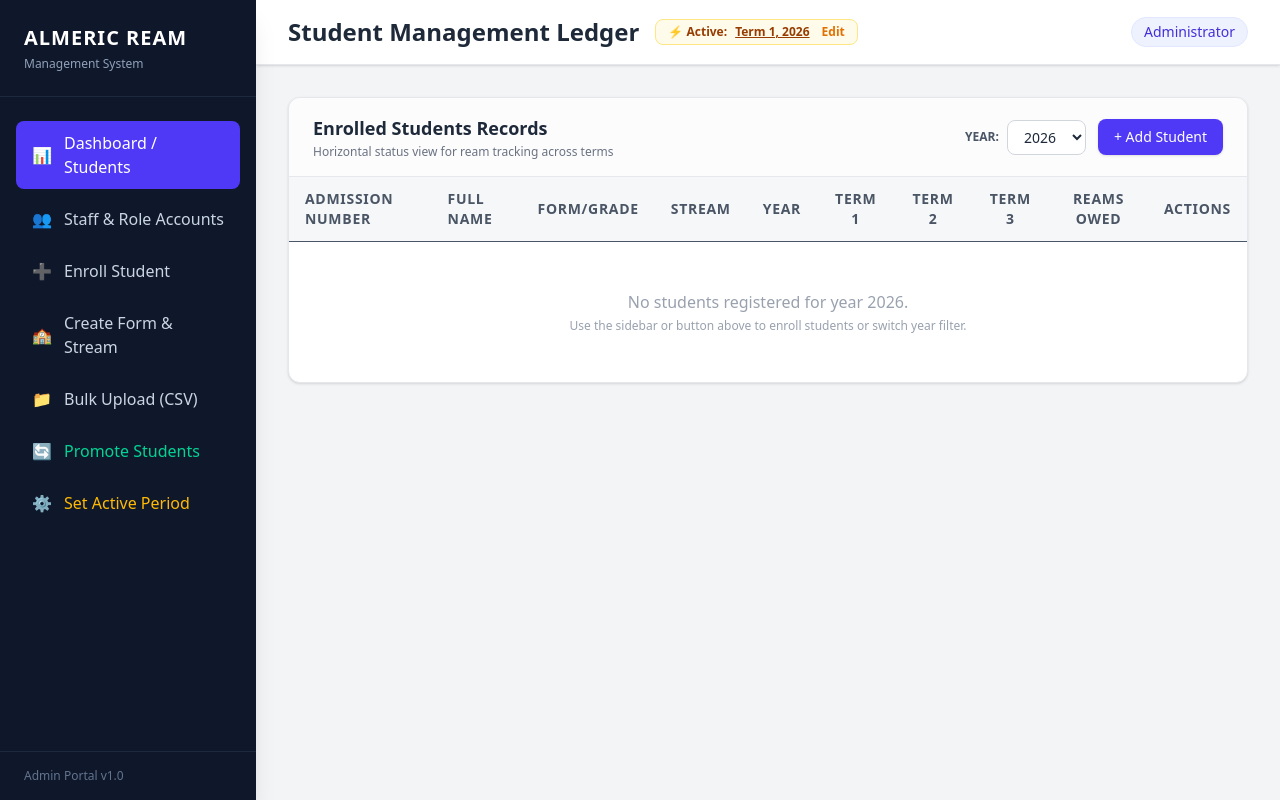
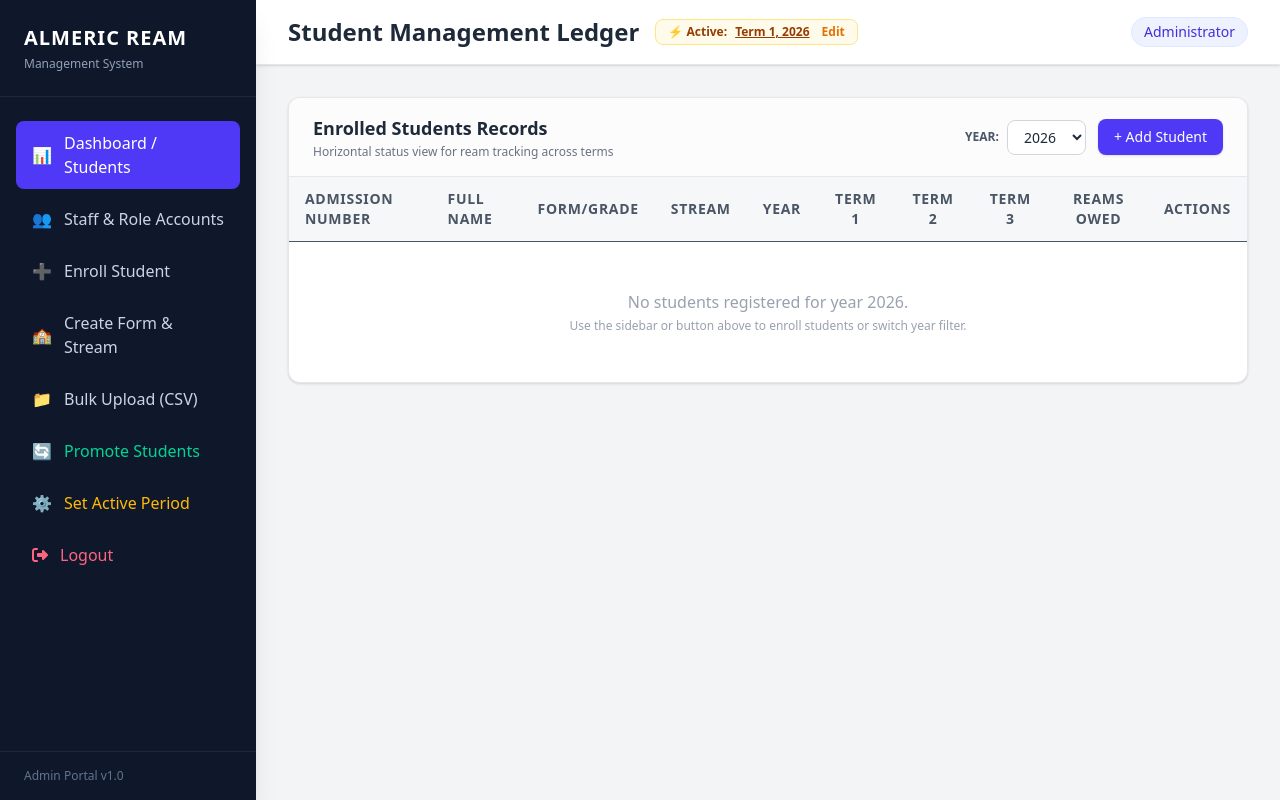
Before and after one commit to erickodhi/ALMERIC_REAM, a Flask app: page /admin in a window 1280 px wide. Run offline with Flask 3, Linux system fonts and the light colour scheme; data comes from the database, SQL or seed files in the repository; data that the repository does not hold is empty.

Commit message:
Add logout button across all dashboard layouts including examination office and admin

```diff
--- a/templates/admin.html
+++ b/templates/admin.html
@@ -5,6 +5,7 @@
     <meta name="viewport" content="width=device-width, initial-scale=1.0">
     <title>Admin Dashboard - ALMERIC REAM</title>
     <script src="https://cdn.jsdelivr.net/npm/@tailwindcss/browser@4"></script>
+    <link rel="stylesheet" href="https://cdnjs.cloudflare.com/ajax/libs/font-awesome/6.4.0/css/all.min.css">
 </head>
 <body class="bg-gray-100 font-sans text-gray-900 flex flex-col md:flex-row min-h-screen md:h-screen md:overflow-hidden">
 
@@ -43,6 +44,10 @@
             <button onclick="openModal('activePeriodModal')" class="w-full text-left flex items-center px-4 py-2.5 rounded-lg hover:bg-slate-800 hover:text-white transition text-amber-400 cursor-pointer">
                 <span class="mr-3">⚙️</span> Set Active Period
             </button>
+
+            <a href="{{ url_for('logout') }}" class="flex items-center px-4 py-2.5 rounded-lg hover:bg-slate-800 hover:text-white transition text-rose-400">
+                <i class="fas fa-sign-out-alt mr-3"></i> Logout
+            </a>
         </nav>
 
         <div class="px-6 py-4 border-t border-slate-800 text-xs text-slate-500">
@@ -57,7 +62,10 @@
                 <h2 class="text-sm font-bold tracking-wider">ALMERIC REAM</h2>
                 <p class="text-[10px] text-slate-400">Management System</p>
             </div>
-            <a href="{{ url_for('manage_staff') }}" class="bg-indigo-600 px-3 py-1 rounded text-xs font-medium text-white">Staff</a>
+            <div class="flex items-center space-x-2">
+                <a href="{{ url_for('manage_staff') }}" class="bg-indigo-600 px-3 py-1 rounded text-xs font-medium text-white">Staff</a>
+                <a href="{{ url_for('logout') }}" class="bg-rose-600 px-3 py-1 rounded text-xs font-medium text-white"><i class="fas fa-sign-out-alt"></i></a>
+            </div>
         </div>
         <!-- Mobile Action Buttons Grid -->
         <div class="grid grid-cols-2 gap-1.5 pt-2 border-t border-slate-800 text-xs">
```
Also changed, not shown: templates/examination_office.html (+8 -0 lines).
